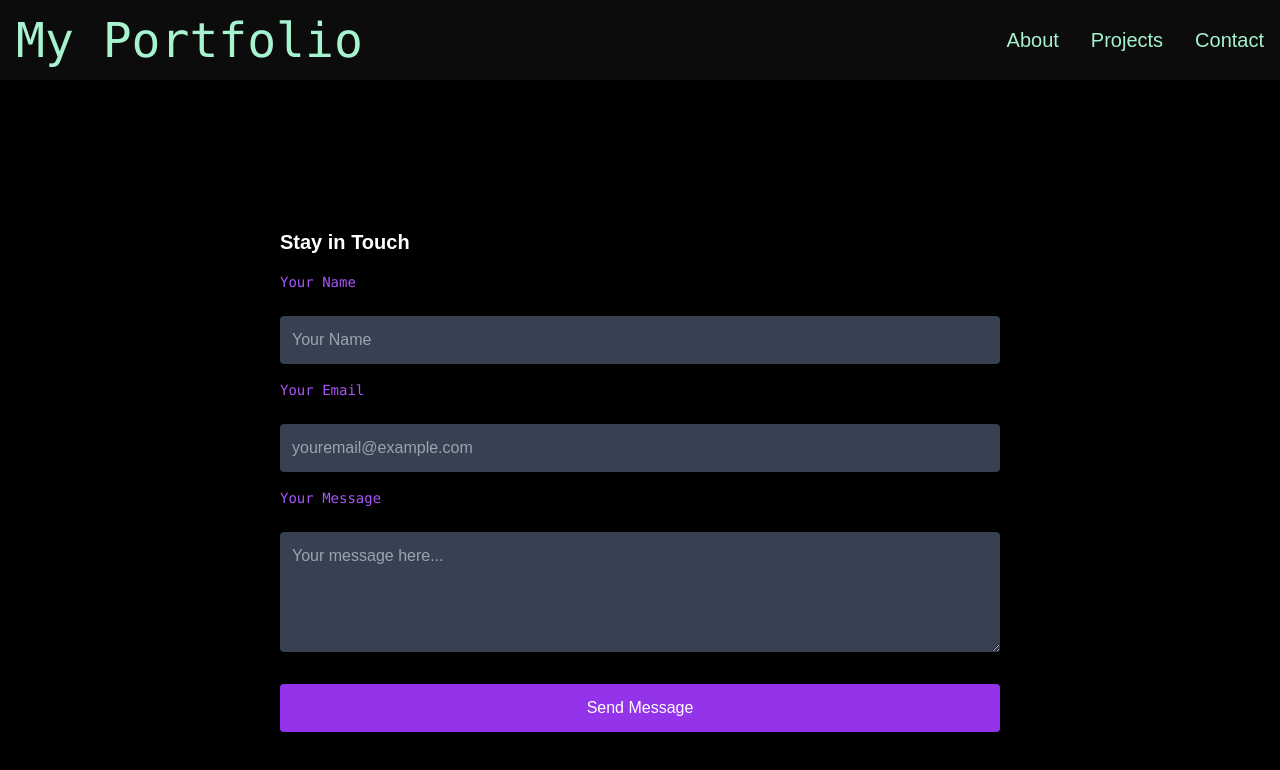
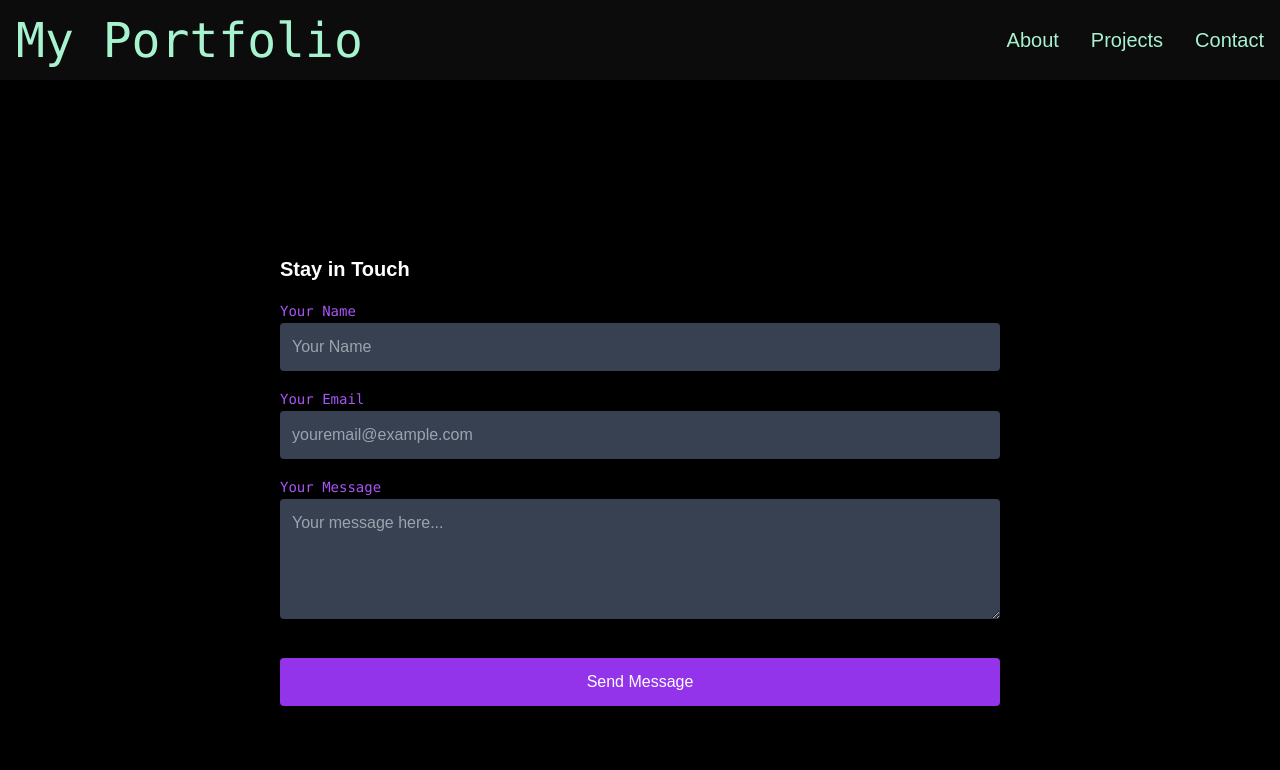
Before and after one commit to Ushna-azhar/MYY-PORTFOLIO, a Next.js app: page /contact in a window 1280 px wide. Shown: the top 770 px of the page. Built offline with nearby package versions, Linux system fonts and the light colour scheme.

Commit message:
Update Emails.jsx

```diff
--- a/src/app/components/Emails.jsx
+++ b/src/app/components/Emails.jsx
@@ -1,4 +1,5 @@
 'use client';
+
 import React, { useRef, useState } from 'react';
 import emailjs from '@emailjs/browser';
 
@@ -6,10 +7,12 @@ export const Emails = () => {
   const form = useRef();
   const [errorMessage, setErrorMessage] = useState('');
   const [loading, setLoading] = useState(false);
+  const [successMessage, setSuccessMessage] = useState('');
 
   const sendEmail = (e) => {
     e.preventDefault();
     setErrorMessage('');
+    setSuccessMessage(''); // Reset success message
     setLoading(true);
 
     emailjs
@@ -24,6 +27,7 @@ export const Emails = () => {
           console.log('SUCCESS!', result.text);
           form.current.reset();
           setLoading(false);
+          setSuccessMessage('Your message was sent successfully!'); // Success message
         },
         (error) => {
           console.log('FAILED...', error.text);
@@ -37,37 +41,46 @@ export const Emails = () => {
     <section className="bg-black text-white p-6 rounded-lg shadow-lg">
       <h4 className="text-xl font-bold text-white mb-4">Stay in Touch</h4>
 
-
-      {errorMessage && <div className="text-red-500 mb-4">{errorMessage}</div>}
-
+      {/* Error and Success Messages */}
+      {errorMessage && <div className="text-red-500 mb-4" aria-live="assertive">{errorMessage}</div>}
+      {successMessage && <div className="text-green-500 mb-4" aria-live="assertive">{successMessage}</div>}
 
       <form ref={form} onSubmit={sendEmail} className="flex flex-col gap-4">
-        <label className="text-purple-500 text-sm font-mono mb-2">Your Name</label>
+        <div>
+          <label htmlFor="to_name" className="text-purple-500 text-sm font-mono mb-2">Your Name</label>
           <input
+            id="to_name"
             type="text"
             name="to_name"
             required
             placeholder="Your Name"
             className="p-3 rounded bg-gray-700 text-white focus:outline-none focus:ring-2 focus:ring-green-500 w-full"
           />
+        </div>
 
-        <label className="text-purple-500 text-sm font-mono mb-2">Your Email</label>
+        <div>
+          <label htmlFor="user_email" className="text-purple-500 text-sm font-mono mb-2">Your Email</label>
           <input
+            id="user_email"
             type="email"
             name="user_email"
             required
             placeholder="youremail@example.com"
             className="p-3 rounded bg-gray-700 text-white focus:outline-none focus:ring-2 focus:ring-green-500 w-full"
           />
+        </div>
 
-        <label className="text-purple-500 text-sm font-mono mb-2">Your Message</label>
+        <div>
+          <label htmlFor="user_message" className="text-purple-500 text-sm font-mono mb-2">Your Message</label>
           <textarea
+            id="user_message"
             name="user_message"
             required
             placeholder="Your message here..."
             className="p-3 rounded bg-gray-700 text-white focus:outline-none focus:ring-2 focus:ring-green-500 w-full"
             rows={4}
           />
+        </div>
 
         <button
           type="submit"
```
Lines whose indentation alone changed are shown as unchanged.
